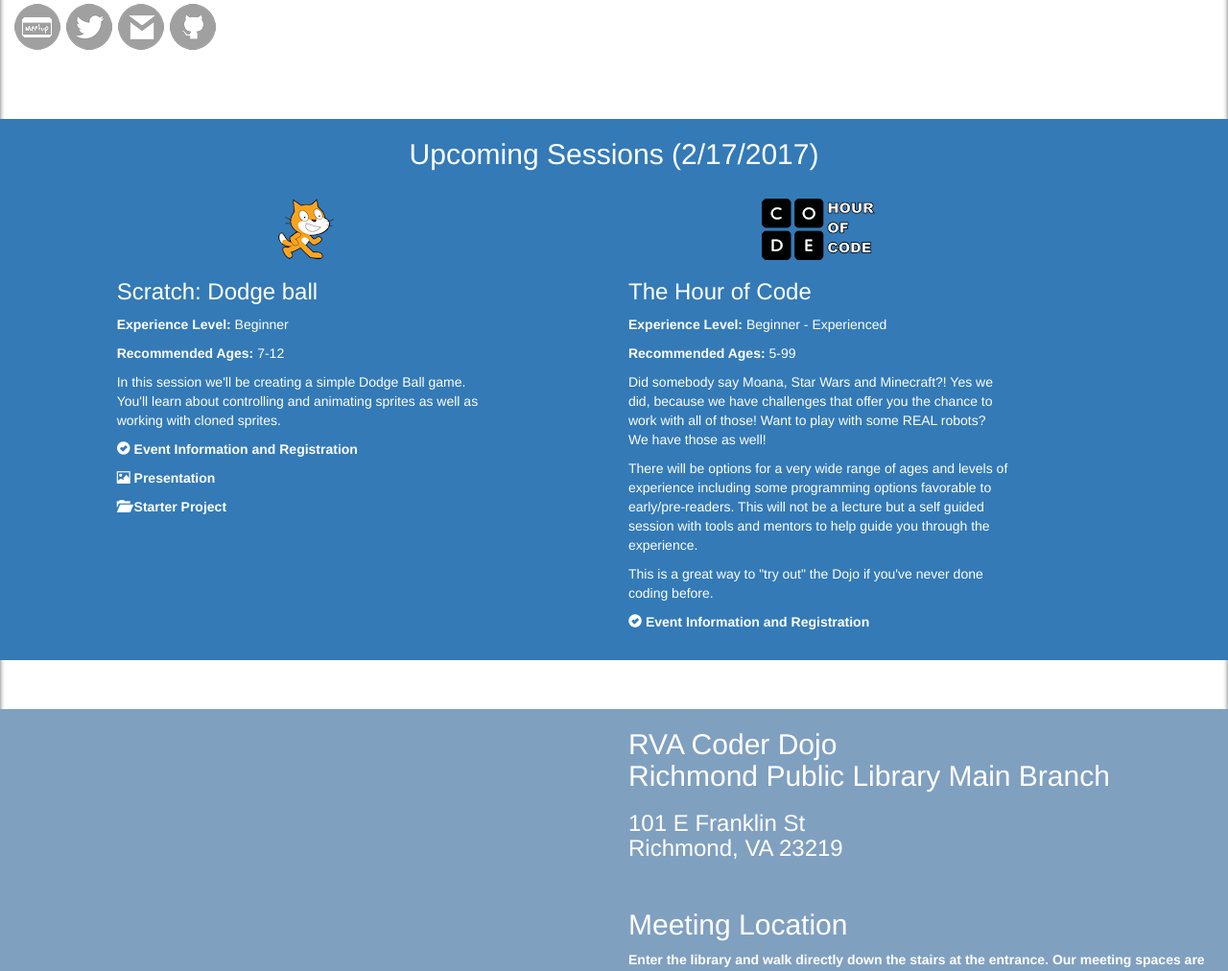
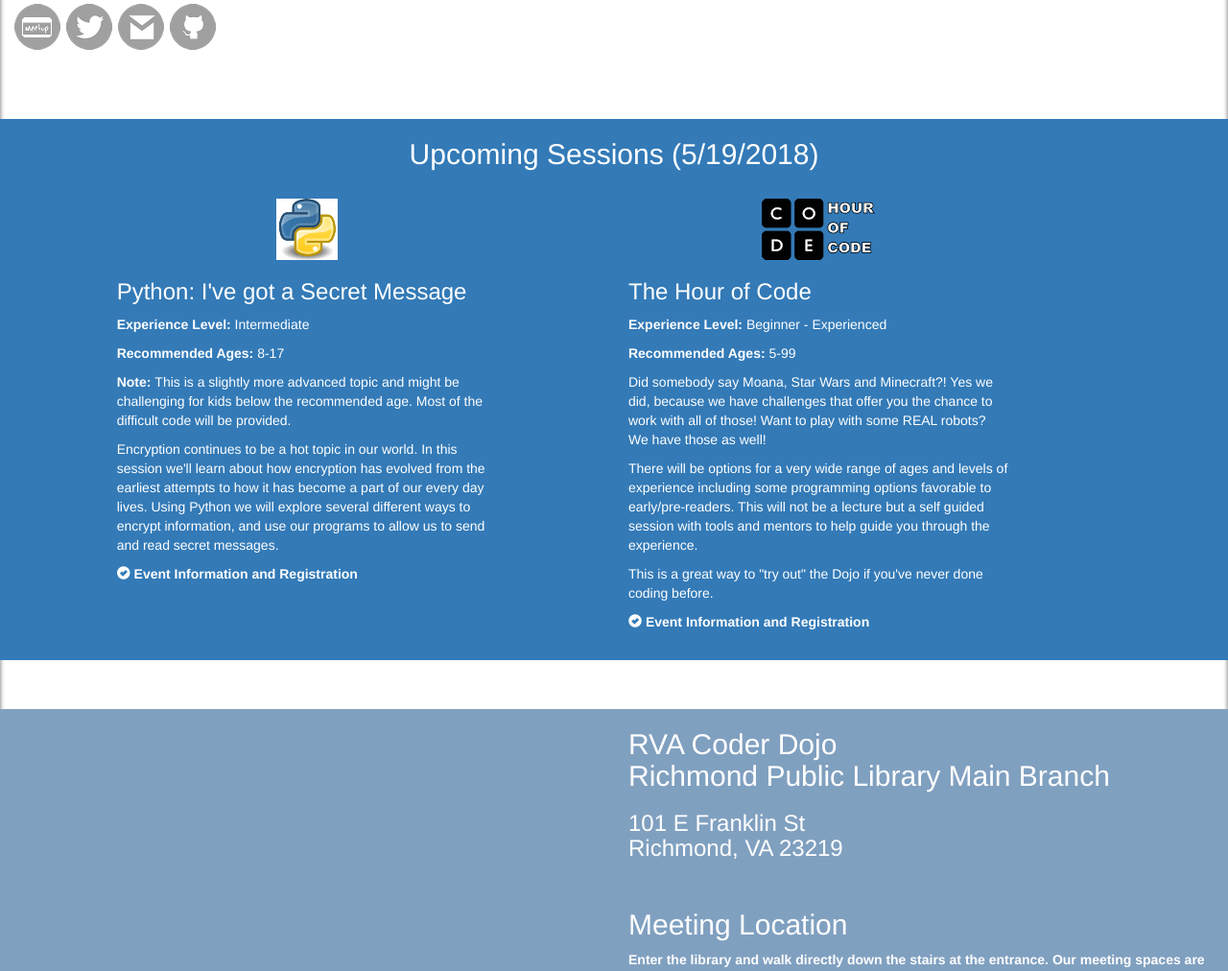
Before and after one commit to rvacoderdojo/rvacdweb, a website: page site/index.html in a window 1280 px wide. Shown: the part 993-2005 px from the top of the page at 96% size. Drawn offline with nearby package versions, Linux system fonts and the light colour scheme; some packages are replaced by stand-ins of ours.

Commit message:
update material for the May dojo

```diff
--- a/site/index.html
+++ b/site/index.html
@@ -188,22 +188,26 @@
       <div class="container">
           <div class="sessions row bg-primary">
               <div class="col-md-12">
-                  <h2 class="center-title">Upcoming Sessions (2/17/2017)</h2><br/>
+                  <h2 class="center-title">Upcoming Sessions (5/19/2018)</h2><br/>
               </div>
               <div class="col-md-1">&nbsp;</div>
               <div class="col-md-4">
-                  <span><img src="pics/scratch-logo.png" class="img-responsive center-block" alt="Scratch">
-                  <h3>Scratch: Dodge ball</h3>
-                  <p><strong>Experience Level:</strong> Beginner</p>
-                  <p><strong>Recommended Ages:</strong> 7-12</p>
-                  <p> In this session we'll be creating a simple Dodge Ball game. You'll learn about controlling and animating sprites as well as working with cloned sprites.</p>
-                  <p><span class="glyphicon glyphicon-ok-sign"></span> <a href="https://www.meetup.com/RVA-CoderDojo/events/247707847/">Event Information and Registration</a></p>
+                  <span><img src="pics/python-logo.gif" class="img-responsive center-block" alt="Python">
+                  <h3>Python: I've got a Secret Message</h3>
+                  <p><strong>Experience Level:</strong> Intermediate</p>
+                  <p><strong>Recommended Ages:</strong> 8-17</p>
+                  <p><strong>Note: </strong>This is a slightly more advanced topic and might be challenging for kids below the recommended age. Most of the difficult code will be provided.</p>
+                  <p>Encryption continues to be a hot topic in our world. In this session we'll learn about how encryption has evolved from the earliest attempts to how it has become a part of our every day lives. Using Python we will explore several different ways to encrypt information, and use our programs to allow us to send and read secret messages.</p>
+                  <p><span class="glyphicon glyphicon-ok-sign"></span> <a href="https://www.meetup.com/RVA-CoderDojo/events/250687637/">Event Information and Registration</a></p>
+                      <!--
                   <p><span class="glyphicon glyphicon-picture"></span> <a href="https://goo.gl/1Y7SPh">Presentation</a></p>
                   <p><span class="glyphicon glyphicon-folder-open"></span> <a href="https://scratch.mit.edu/projects/204609820/">Starter Project</a></p>
+                                    -->
+
               </div>
               <div class="col-md-1">&nbsp;</div>
               <div class="col-md-4">
-                  <a href="https://www.meetup.com/RVA-CoderDojo/events/247707662/"><img src="pics/hour-of-code-logo.png" class="img-responsive center-block" alt="The Hour of Code"></a>
+                  <a href="https://www.meetup.com/RVA-CoderDojo/events/250687893/"><img src="pics/hour-of-code-logo.png" class="img-responsive center-block" alt="The Hour of Code"></a>
                   <h3>The Hour of Code</h3>
                   <p><strong>Experience Level:</strong> Beginner - Experienced</p>
                   <p><strong>Recommended Ages:</strong> 5-99</p>
@@ -212,7 +216,7 @@
                   <p>There will be options for a very wide range of ages and levels of experience including some programming options favorable to early/pre-readers.
                      This will not be a lecture but a self guided session with tools and mentors to help guide you through the experience.</p>
                   <p>This is a great way to "try out" the Dojo if you've never done coding before.</p>
-                  <p><span class="glyphicon glyphicon-ok-sign"></span> <a href="https://www.meetup.com/RVA-CoderDojo/events/247707662/">Event Information and Registration</a></p>
+                  <p><span class="glyphicon glyphicon-ok-sign"></span> <a href="https://www.meetup.com/RVA-CoderDojo/events/250687893/">Event Information and Registration</a></p>
               </div>
               <div class="col-md-1">&nbsp;</div>
           </div>
```
